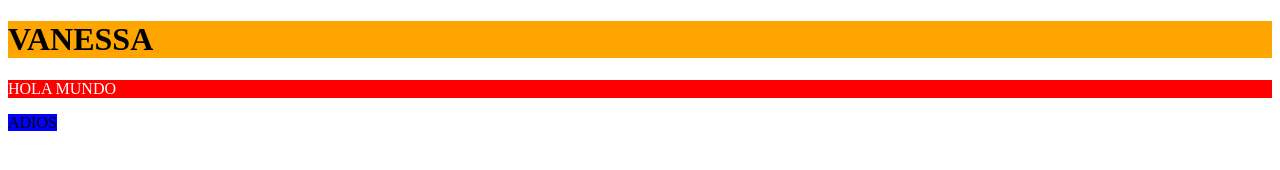
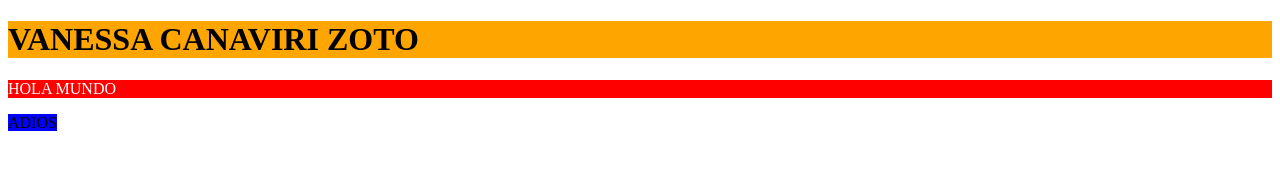
Before and after one commit to Vanessa745/Pagina, a plain HTML site: page index.html in a window 1280 px wide. Drawn offline with Linux system fonts and the light colour scheme.

Commit message:
Segundo cambio

```diff
--- a/index.html
+++ b/index.html
@@ -6,7 +6,7 @@
     <title>Document</title>
 </head>
 <body>
-    <h1 style="background-color: orange;">VANESSA</h1>
+    <h1 style="background-color: orange;">VANESSA CANAVIRI ZOTO</h1>
     <p style="background-color: red; color: white;">HOLA MUNDO</p>
     <span style="background-color: blue;">ADIOS</span>
 </body>
```
